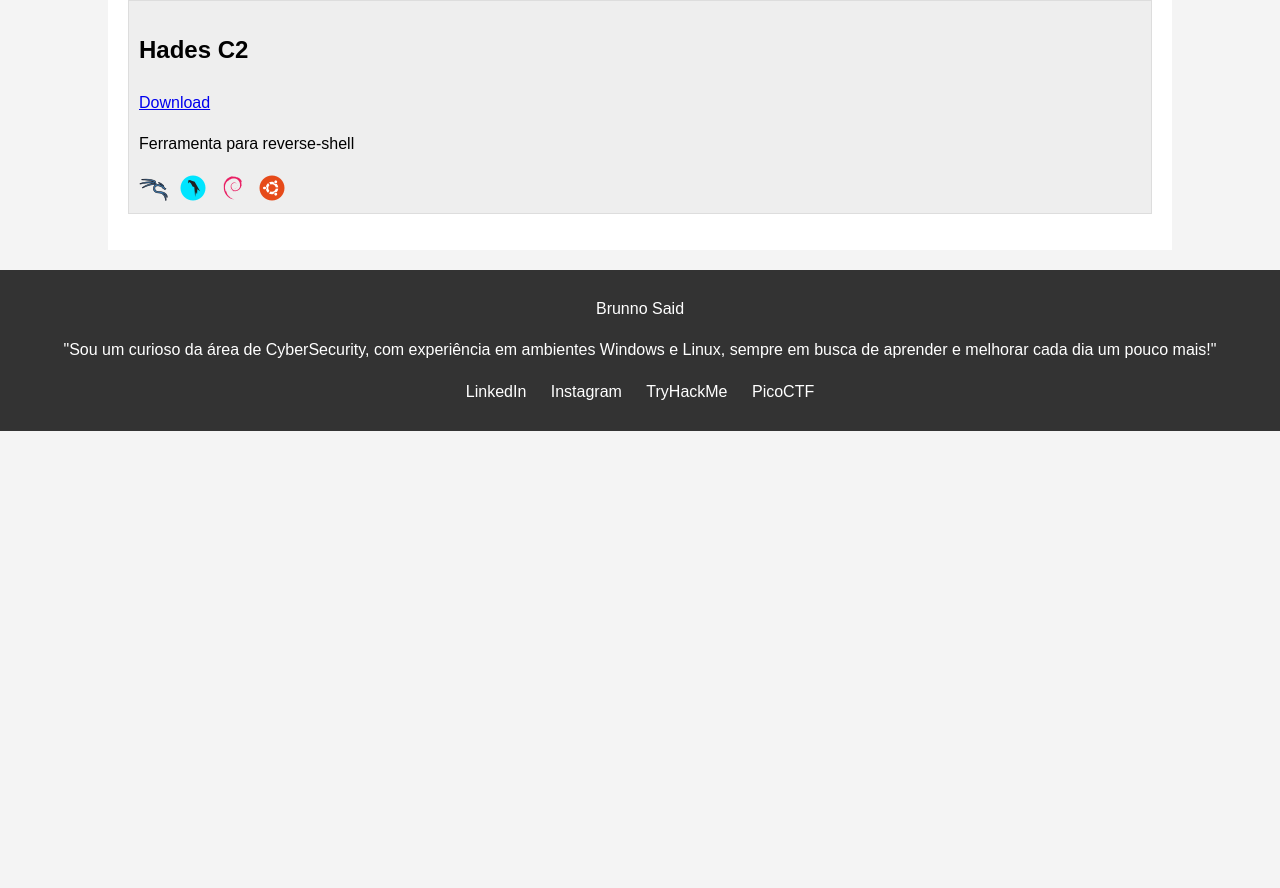
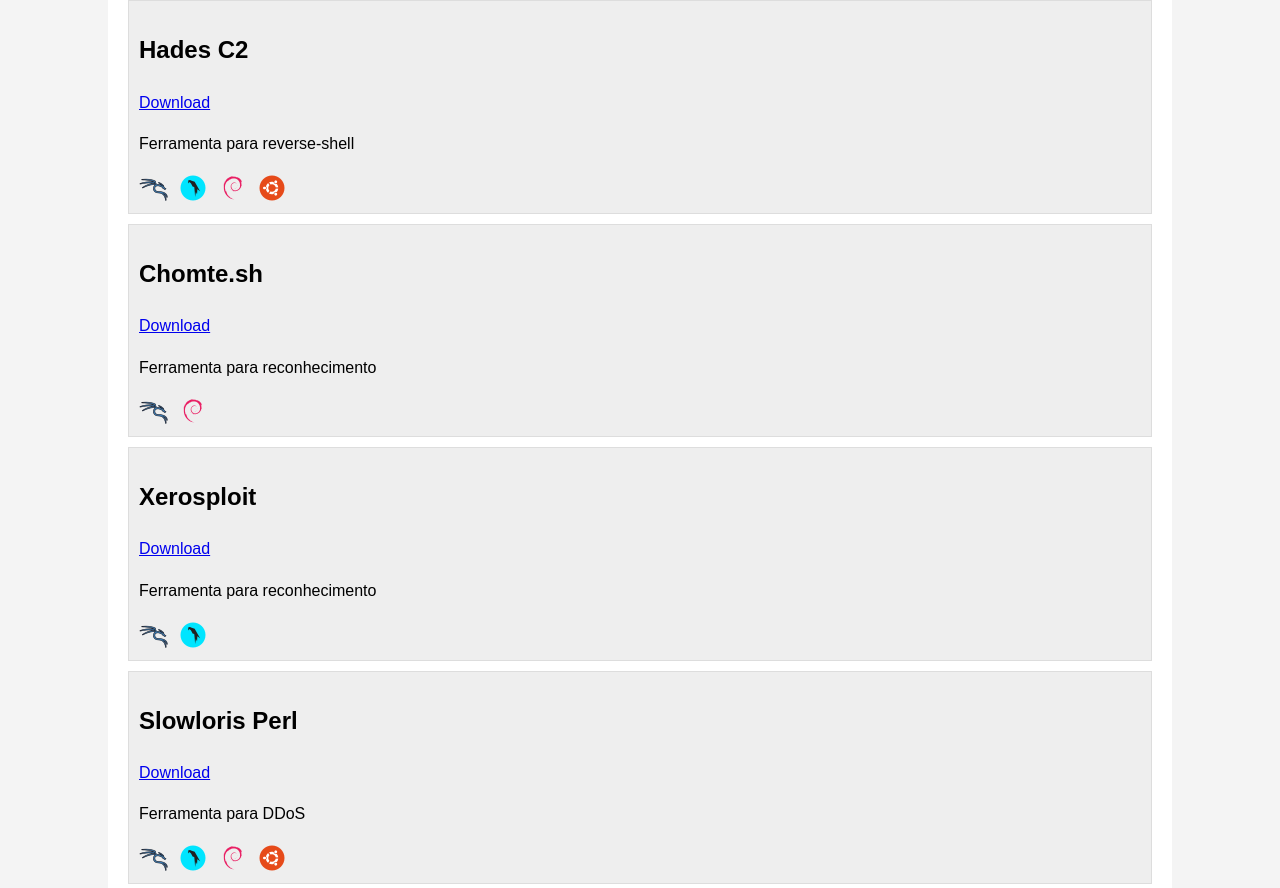
Before and after one commit to brunnosaid/Ash3rSec, a website: page src/index.html in a window 1280 px wide. Shown: the part 393-1281 px from the top of the page. Before the commit the page ends 824 px from the top, so only its background shows below. Drawn offline with Linux system fonts and the light colour scheme.

Commit message:
Update index.html

```diff
--- a/src/index.html
+++ b/src/index.html
@@ -24,6 +24,7 @@
                     <img src="img/ubuntu.png" alt="Ubuntu">
                 </div>
             </li>
+
             <li>
                 <h2>Hades C2</h2>
                 <p><a href="https://github.com/Lavender-exe/Hades-C2" target="_blank">Download</a></p>
@@ -34,6 +35,36 @@
                     <img src="img/debian.png" alt="Debian">
                     <img src="img/ubuntu.png" alt="Ubuntu">
             </li>
+
+            <li>
+                <h2>Chomte.sh</h2>
+                <p><a href="https://github.com/mr-rizwan-syed/chomtesh" target="_blank">Download</a></p>
+                <p>Ferramenta para reconhecimento</p>
+                <div class="icons">
+                    <img src="img/kali.png" alt="Kali Linux">
+                    <img src="img/debian.png" alt="Debian">
+            </li>
+
+            <li>
+                <h2>Xerosploit</h2>
+                <p><a href="https://github.com/LionSec/xerosploit" target="_blank">Download</a></p>
+                <p>Ferramenta para reconhecimento</p>
+                <div class="icons">
+                    <img src="img/kali.png" alt="Kali Linux">
+                    <img src="img/parrot.png" alt="Parrot OS">
+            </li>
+
+            <li>
+                <h2>Slowloris Perl</h2>
+                <p><a href="https://github.com/GHubgenius/slowloris.pl" target="_blank">Download</a></p>
+                <p>Ferramenta para DDoS</p>
+                <div class="icons">
+                    <img src="img/kali.png" alt="Kali Linux">
+                    <img src="img/parrot.png" alt="Parrot OS">
+                    <img src="img/debian.png" alt="Debian">
+                    <img src="img/ubuntu.png" alt="Ubuntu">
+            </li>
+
         </ul>
     </div>
 
```
